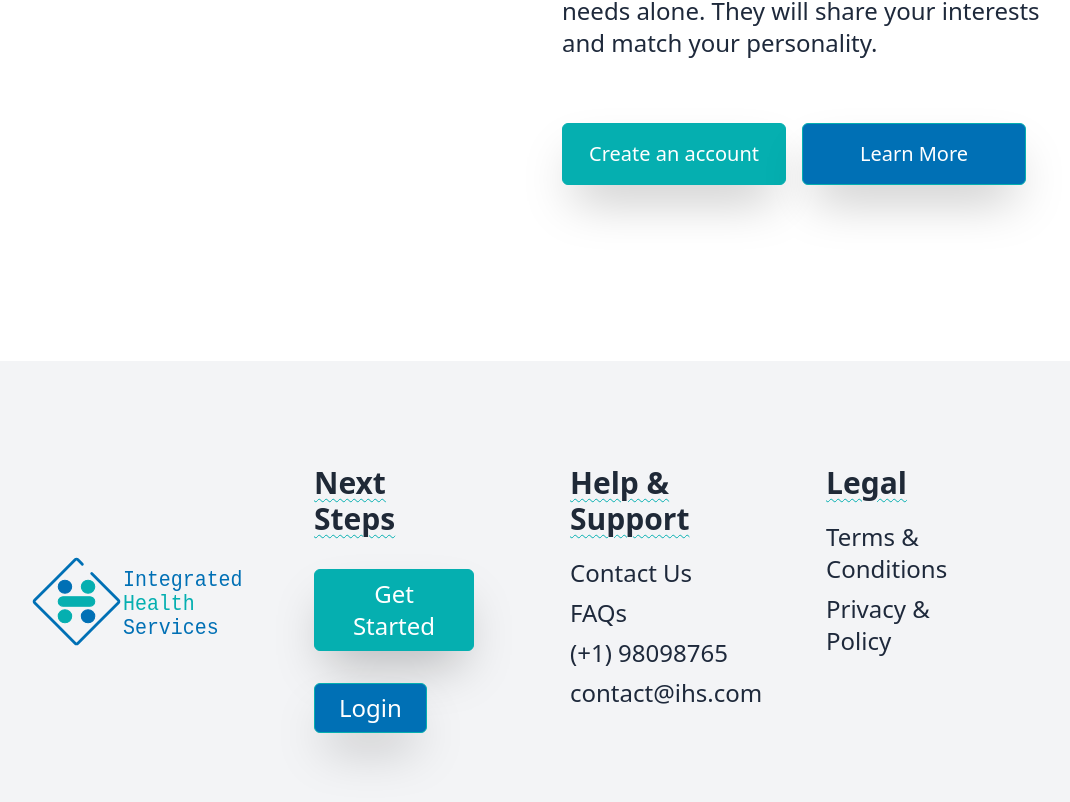
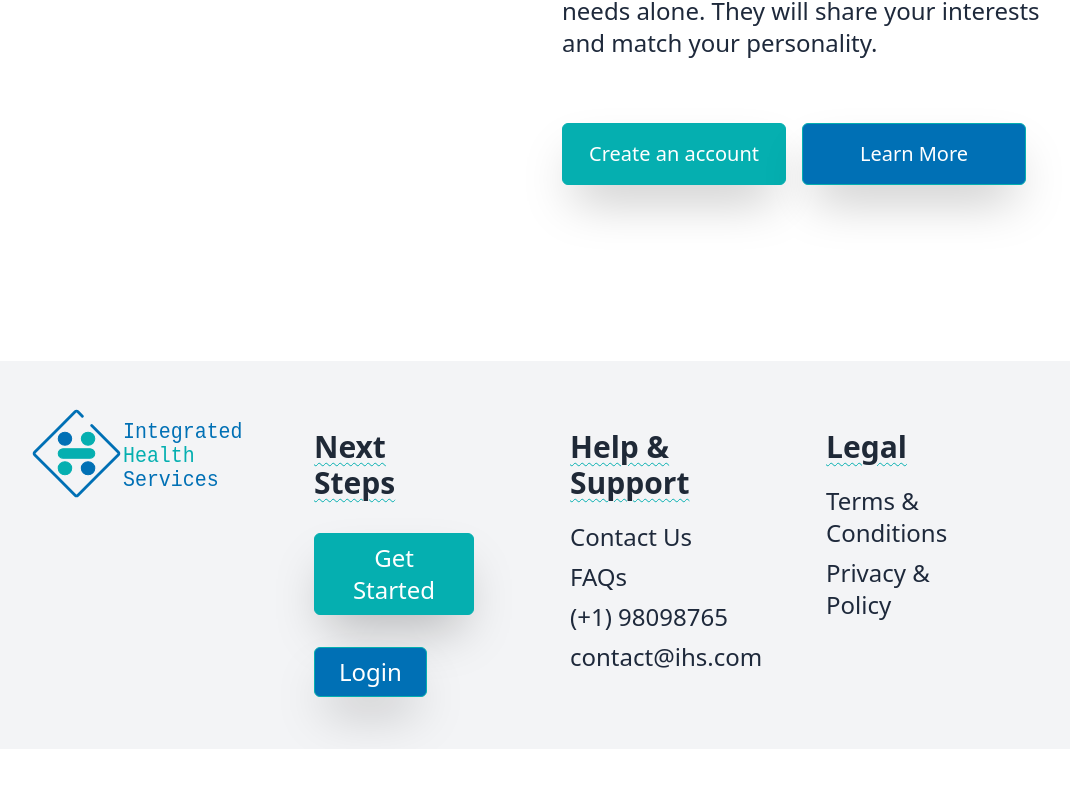
Before and after one commit to ihsidna/ihs-frontend, a React (Create React App) app: page / in a window 1280 px wide. Shown: the part 3135-3937 px from the top of the page, without its empty margins (118-1188 px from the left). After the commit the page ends 3884 px from the top, so only its background shows below. Built offline with nearby package versions, Linux system fonts and the light colour scheme.

Commit message:
remove logo y-axis padding for large screens and login button hover color

```diff
--- a/src/components/Footer.jsx
+++ b/src/components/Footer.jsx
@@ -6,8 +6,8 @@ const Footer = () => {
 	return (
 		<div className="w-full">
 			<div className="bg-gray-100 lg:px-32 md:px-8 lg:py-8 md:py-8 py-16">
-				<div className="grid md:grid-cols-4 md:py-10 ">
-					<div className="md:py-28">
+				<div className="grid md:grid-cols-4 md:py-1">
+					<div className="lg:py-0 md:py-28">
 						<img src={Logo} alt="ihs logo" className="sm:w-2/3 lg:w-full"/>
 					</div>
 					<div className="px-8 mt-4">
@@ -17,7 +17,7 @@ const Footer = () => {
 								<button className="lg:text-2xl md:text-xl py-2 px-6 w-full text-xl shadow-2xl">Get Started</button>
 							</li>
 							<li>
-								<button className="bg-ihs-blue lg:text-2xl md:text-xl py-2 px-6 w-full text-xl shadow-2xl">Login</button>
+								<button className="bg-ihs-blue lg:text-2xl md:text-xl py-2 px-6 w-full text-xl shadow-2xl hover:text-ihs-blue hover:border-ihs-blue">Login</button>
 							</li>
 						</ul>
 					</div>
```
